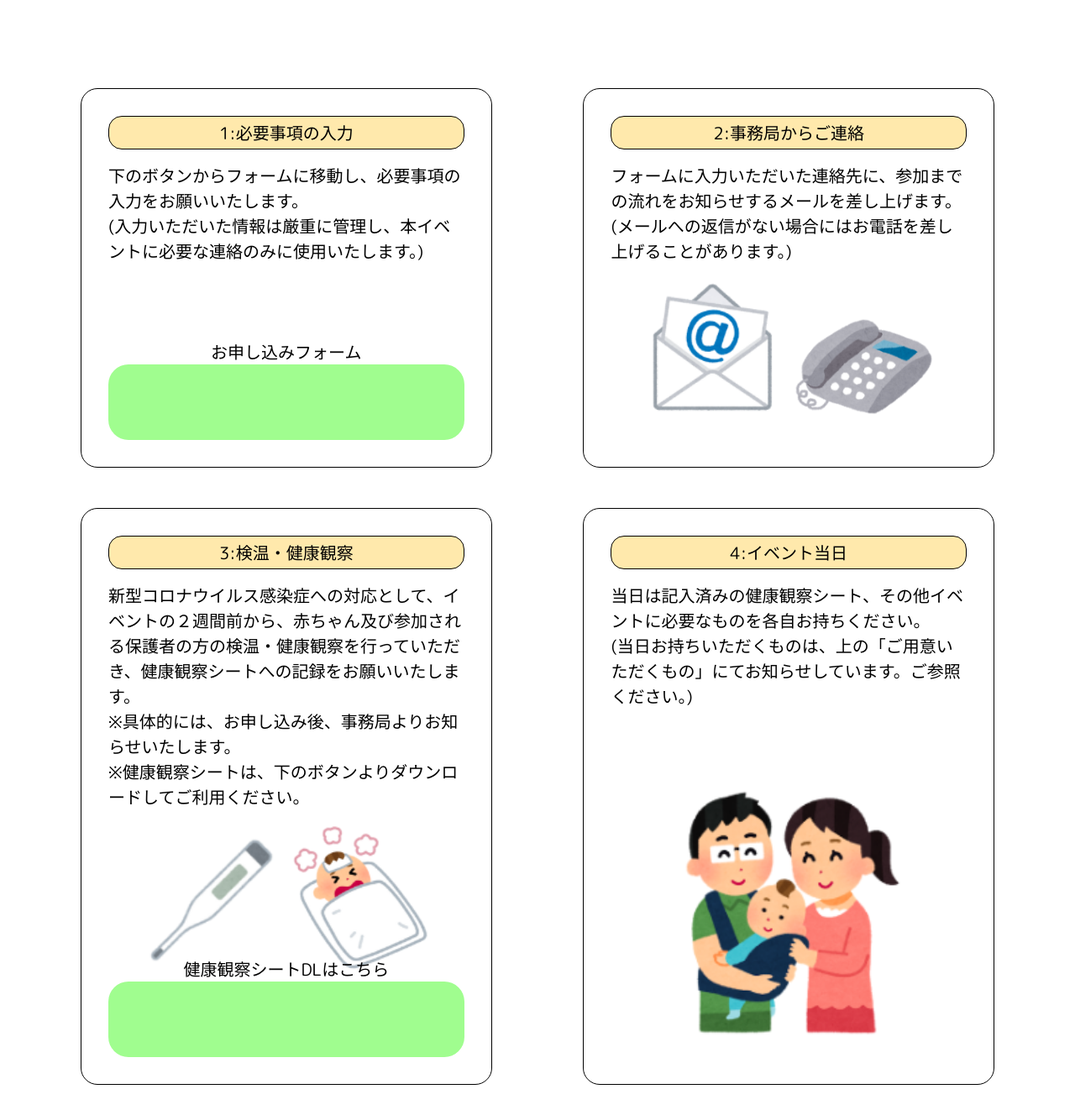
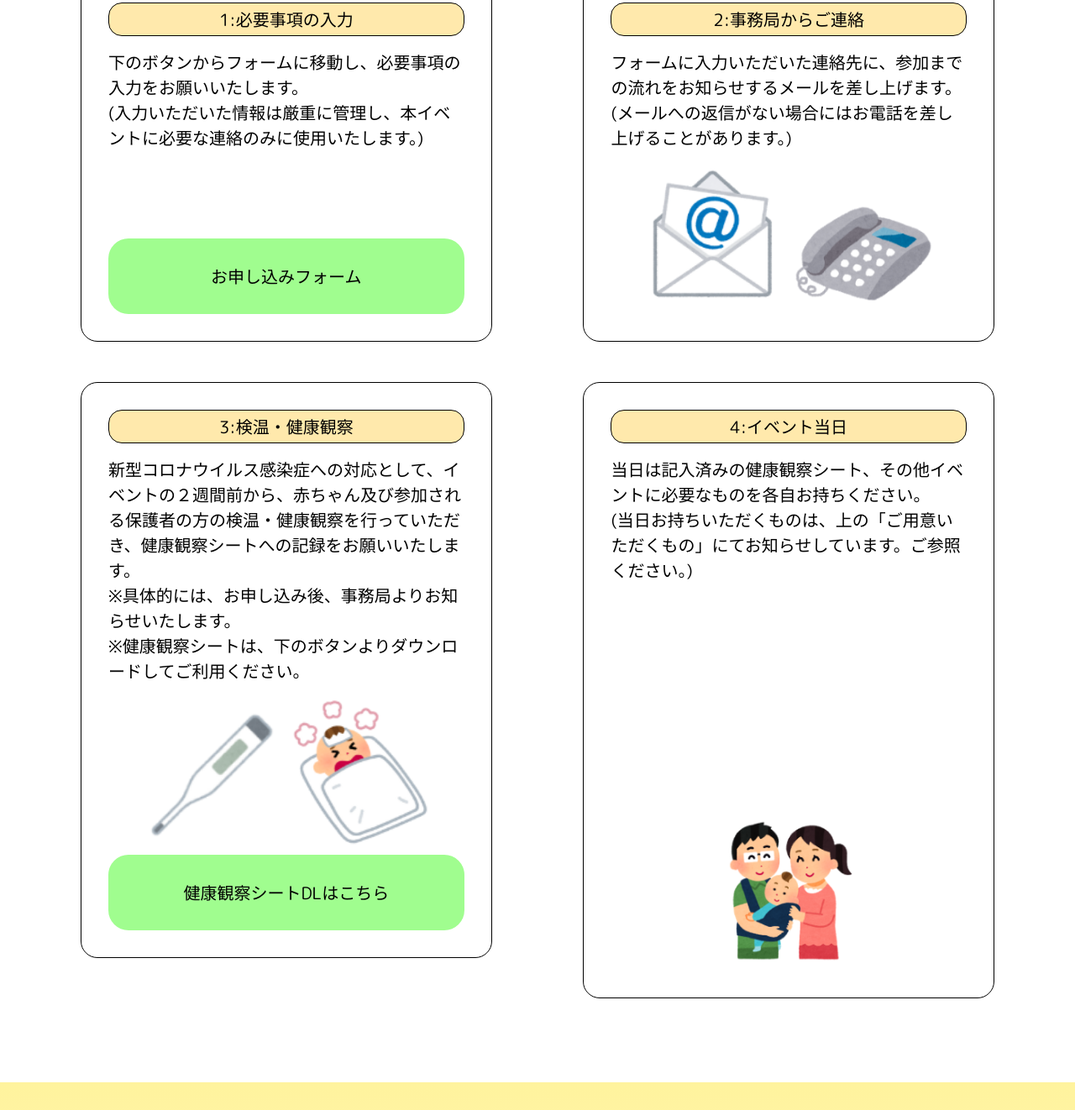
Before and after one commit to mofunemun/Fureai_site, a plain HTML site: page forParents.html in a window 1280 px wide. Shown: the part 4806-6128 px from the top of the page at 84% size. Drawn offline with Linux system fonts and the light colour scheme; some packages are replaced by stand-ins of ours.

Commit message:
font-size fixed

```diff
--- a/css/style.scss
+++ b/css/style.scss
@@ -2,13 +2,13 @@
 
 $marumozi: 'M PLUS Rounded 1c', sans-serif;
 $minchou: 'Yu Mincho Light','YuMincho','Yu Mincho','游明朝体','ヒラギノ明朝 ProN','Hiragino Mincho ProN',sans-serif;
-$size-sp-headline: calc(1.5rem + ((1vw - 3.2px) * 0.9539));
+$size-sp-headline: calc(1.125rem + ((1vw - 3.75px) * 6.2609));;
 $size-pc-headline: 54px;
 $size-sp-large:20px;
 $size-sp-para:16px;
 $size-sp-small:12px;
-$size-pc-large:36px;
-$size-pc-para:30px;
+$size-pc-large:calc(1.75rem + ((1vw - 9.5px) * 1.4545));
+$size-pc-para:calc(1.5rem + ((1vw - 9.5px) * 1.0909));
 $size-pc-small:24px;
 
 $breakpoint: 950px;
@@ -59,7 +59,7 @@ body{
         font-family: $minchou;
     }
     .section-headline{
-        font-size: calc(#{$size-sp-headline} - 2px);
+        font-size: $size-sp-headline;
         font-weight: bold;
         text-align: center;
         @media screen and (min-width:$breakpoint) {
@@ -679,7 +679,11 @@ header>*,main>*,footer>*{
                         width: 45%;
                     }
                     p{
+                        font-size: $size-sp-para;
                         padding-bottom: $space-sp-small;
+                        @media screen and (min-width:$breakpoint) {
+                            font-size: $size-pc-para;
+                        }
                     }
                     .parmain-info-date-notice{
                         color: $color-red;
@@ -742,16 +746,8 @@ header>*,main>*,footer>*{
                 }
             }
             .parmain-info-flow-steps{
-                :nth-child(1)>p{
-                    @media screen and (min-width:$breakpoint) {
-                        padding-bottom: 120px;
-                    }
-                }
-                :nth-child(4)>img{
-                    @media screen and (min-width:$breakpoint) {
-                        padding-top: 80px;
-                        width: 70%;
-                    }
+                :nth-child(4){
+                    margin-bottom: 0;
                 }
                 @media screen and (min-width:$breakpoint) {
                     display: flex;
@@ -764,6 +760,9 @@ header>*,main>*,footer>*{
                 border-radius: 20px;
                 border: solid 1px black;
                 padding:$space-sp-sect;
+                display: flex;
+                flex-direction: column;
+                justify-content: space-between;
                 @media screen and (min-width:$breakpoint) {
                     width: 45%;
                 }
--- a/forParents.html
+++ b/forParents.html
@@ -82,20 +82,29 @@
                 <h3 class="section-headline">お申し込みの手順</h3>
                 <div class="parmain-info-flow-steps center">
                     <div>
+                        <div>
                             <div class="parmain-info-flow-steps-head">
                                 <p>1:必要事項の入力</p>
                             </div>
-                        <p>下のボタンからフォームに移動し、必要事項の入力をお願いいたします。<br>(入力いただいた情報は厳重に管理し、本イベントに必要な連絡のみに使用いたします。)</p>
+                            <p class="parmain-info-flow-steps-space">下のボタンからフォームに移動し、必要事項の入力をお願いいたします。<br>(入力いただいた情報は厳重に管理し、本イベントに必要な連絡のみに使用いたします。)</p>
+                        </div>
+                        <div>
                                 <a href="https://docs.google.com/forms/d/e/1FAIpQLScknXVH1dPDJoKHjj-wYX7Siv63J4inMTw0SI-nnFtCa3DsKg/viewform?usp=sf_link"><div><p>お申し込みフォーム</p></div></a>
                         </div>
+                    </div>
+                    <div>
                         <div>
                             <div class="parmain-info-flow-steps-head">
                                 <p>2:事務局からご連絡</p>
                             </div>
                             <p>フォームに入力いただいた連絡先に、参加までの流れをお知らせするメールを差し上げます。<br>(メールへの返信がない場合にはお電話を差し上げることがあります。)</p>
+                        </div>
+                        <div>
                             <img src="./fureai_images/email.png" alt="">
                             <img src="./fureai_images/kaden_denwa.png" alt="">
                         </div>
+                    </div>
+                    <div>
                         <div>
                             <div class="parmain-info-flow-steps-head">
                                 <p>3:検温・健康観察</p>
@@ -105,10 +114,14 @@
                                 <br>※具体的には、お申し込み後、事務局よりお知らせいたします。
                                 <br>※健康観察シートは、下のボタンよりダウンロードしてご利用ください。
                             </p>
+                        </div>
+                        <div>
                             <img src="./fureai_images/taionkei.png" alt="">
                             <img src="./fureai_images/fever.png" alt="">
                             <a href="./health-sheet.pdf"><div><p>健康観察シートDLはこちら</p></div></a>
                         </div>
+                    </div>
+                    <div>
                         <div>
                             <div class="parmain-info-flow-steps-head">
                                 <p>4:イベント当日</p>
@@ -117,7 +130,10 @@
                                 当日は記入済みの健康観察シート、その他イベントに必要なものを各自お持ちください。
                                  <br>(当日お持ちいただくものは、上の「ご用意いただくもの」にてお知らせしています。ご参照ください。)
                             </p>
+                        </div>
+                        <div>
                             <img src="./fureai_images/illustFamily.png" alt="">
+                        </div>
                     </div>
                 </div>
             </section>
```
Also changed, not shown: css/style.css, 1 other file. Lines whose indentation alone changed are shown as unchanged.
